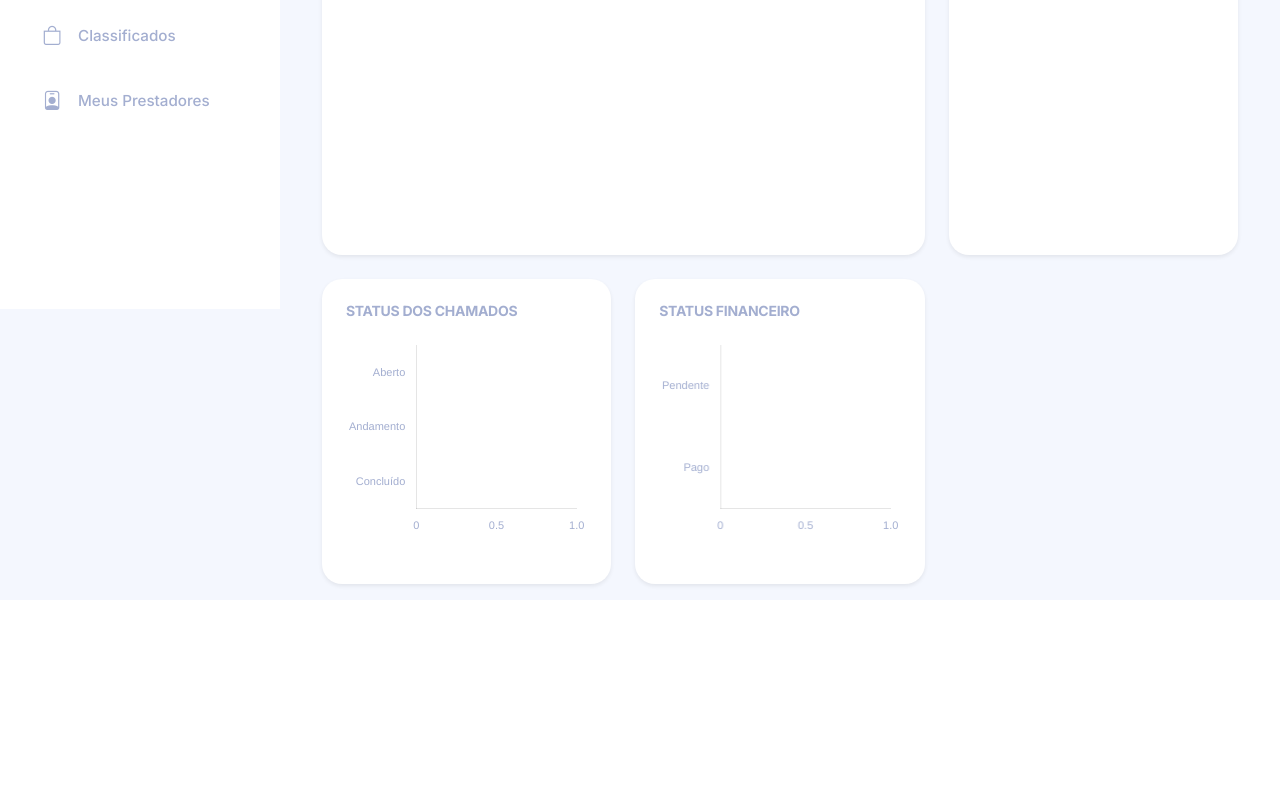
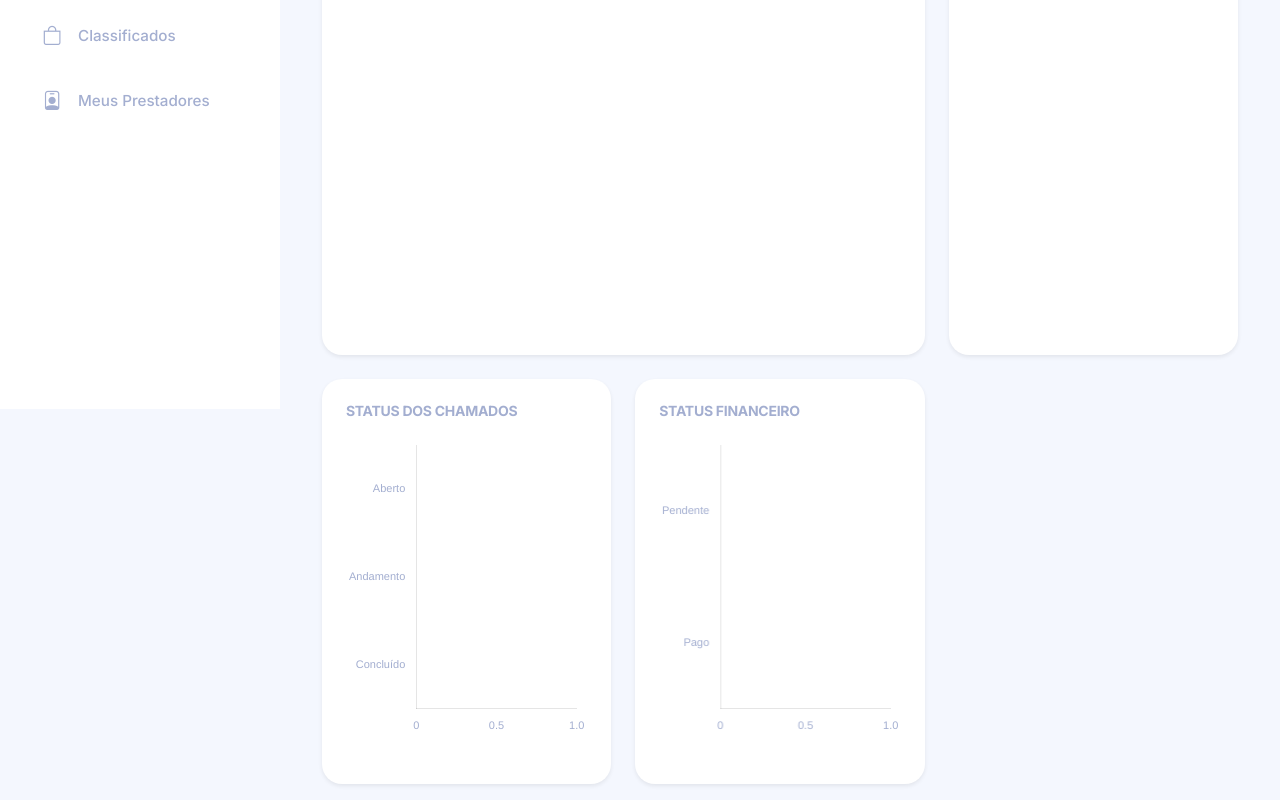
Before and after one commit to italoTT1995/condogest, a Flask app: page / in a window 1280 px wide. Shown: the part 935-1735 px from the top of the page. Before the commit the page ends 1524 px from the top, so only its background shows below. Run offline with Flask 3, Linux system fonts and the light colour scheme; the visitor is signed in with stand-in values (Sample User, id 1); data that the repository does not hold is empty; some libraries are stand-ins or nearby versions.

Commit message:
Increase height of Overview charts to 300px

```diff
--- a/app/templates/index.html
+++ b/app/templates/index.html
@@ -114,7 +114,7 @@
                 <div class="card border-0 shadow-sm h-100">
                     <div class="card-body p-4">
                         <h6 class="text-uppercase text-muted fw-bold mb-3 small">Status dos Chamados</h6>
-                        <div style="height: 200px;">
+                        <div style="height: 300px;">
                             <canvas id="ticketsChart"></canvas>
                         </div>
                     </div>
@@ -125,7 +125,7 @@
                 <div class="card border-0 shadow-sm h-100">
                     <div class="card-body p-4">
                         <h6 class="text-uppercase text-muted fw-bold mb-3 small">Status Financeiro</h6>
-                        <div style="height: 200px;">
+                        <div style="height: 300px;">
                             <canvas id="paymentsChart"></canvas>
                         </div>
                     </div>
```
